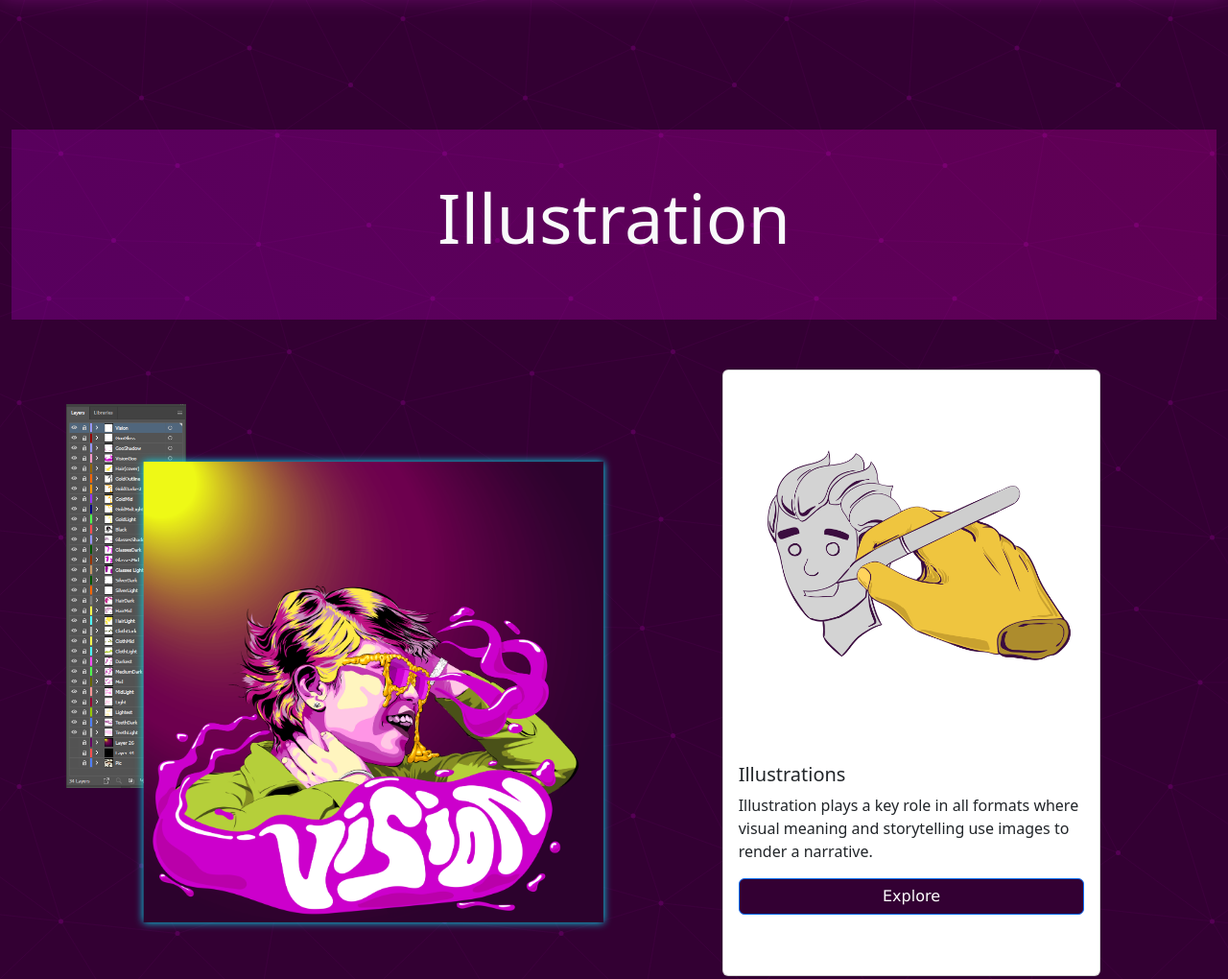
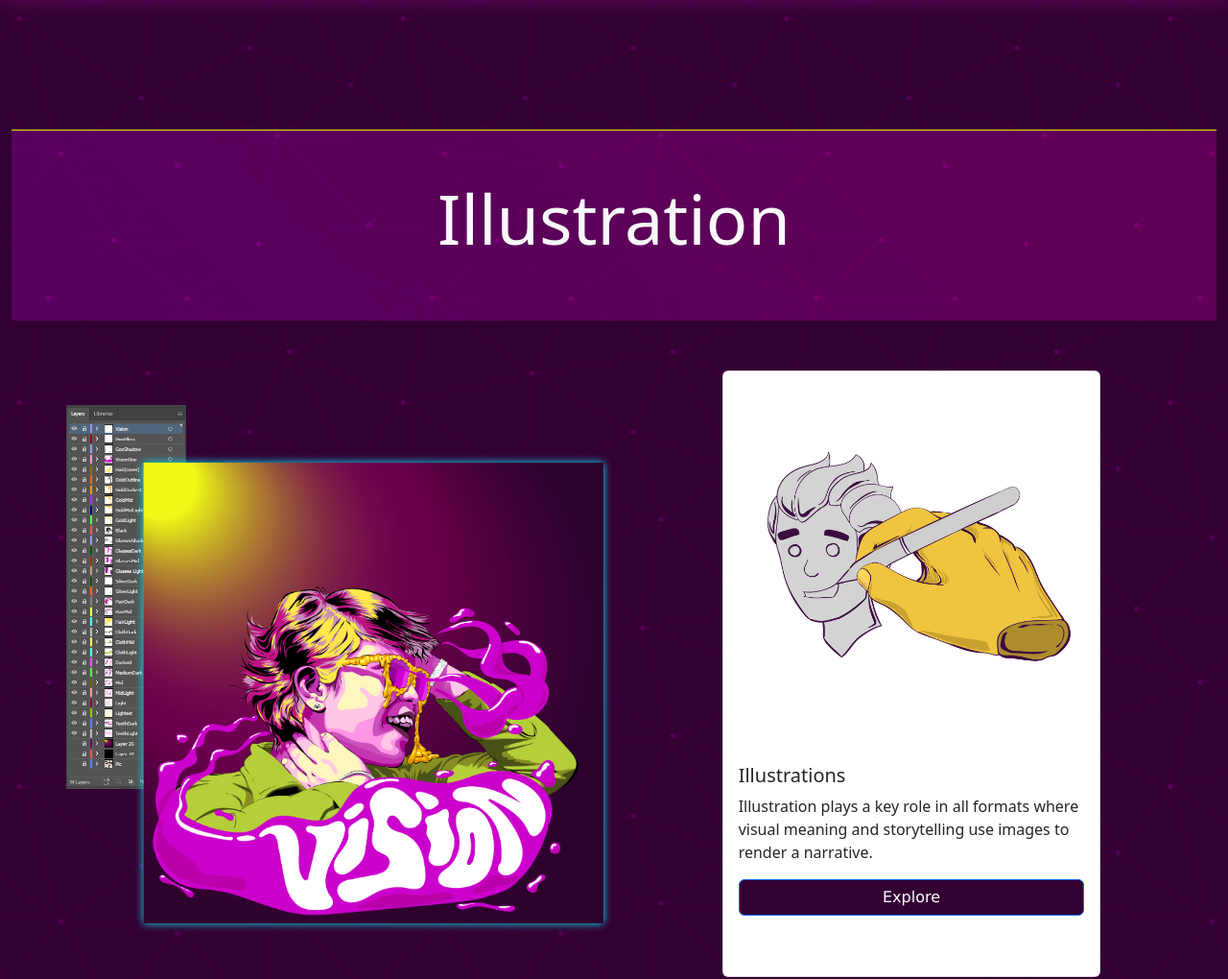
Before and after one commit to Jan-Alfonso/WD61P_kodego_activites, a plain HTML site: page index.html in a window 1280 px wide. Shown: the part 1080-2100 px from the top of the page at 96% size. Drawn offline with nearby package versions, Linux system fonts and the light colour scheme.

Commit message:
added border titles

```diff
--- a/MinProj.css
+++ b/MinProj.css
@@ -185,6 +185,7 @@ body {
     rgba(255, 0, 200, 0.219) 100%
   );
   text-align: center;
+  border-top: solid 1px #ffdd00;
 }
 
 #Header {
```
